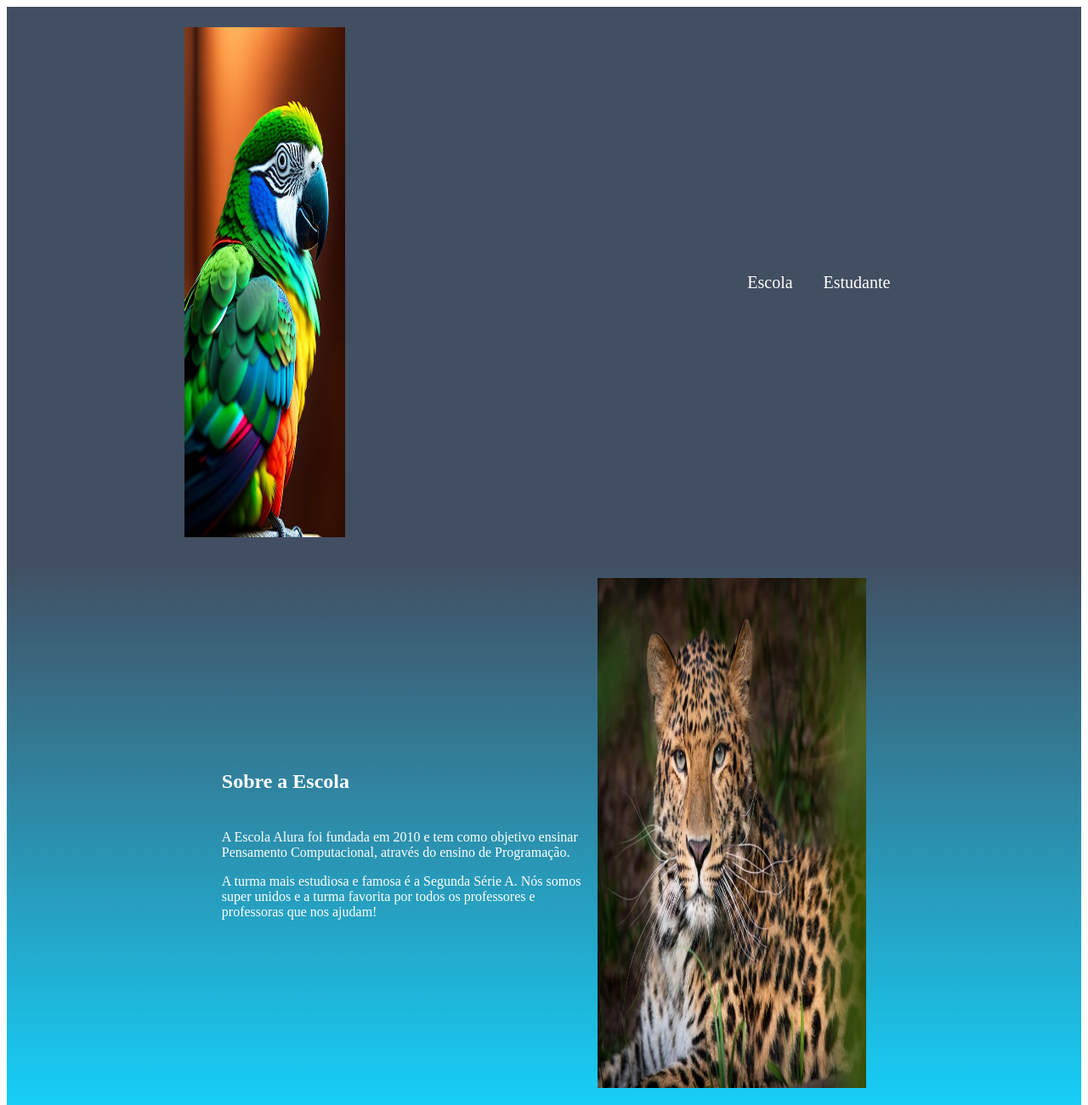
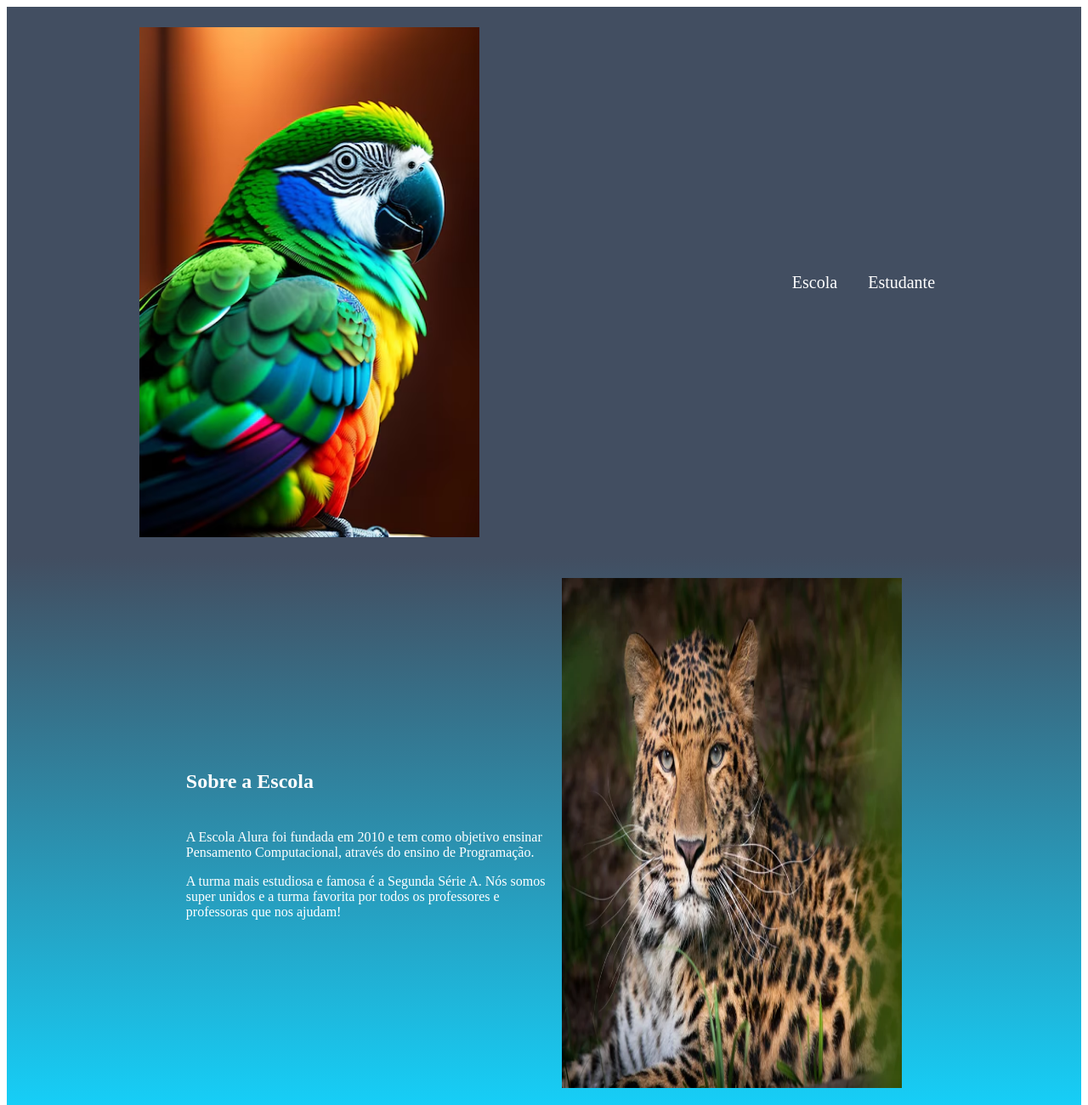
Before and after one commit to FernandaGebhardt/fernandagebhardt.github.io, a plain HTML site: page index.html in a window 1280 px wide. Shown: the top 1300 px of the page at 85% size. Drawn offline with Linux system fonts and the light colour scheme.

Commit message:
Add files via upload

```diff
--- a/style.css
+++ b/style.css
@@ -49,3 +49,12 @@ img {
     width: 400px;
     height: 600px;
 }
+
+.escola-imagem{
+    width: 400px;
+    height: 600px;
+}
+.cabecalho-imagem{
+    width: 400px;
+    height: 600px;
+}
```
